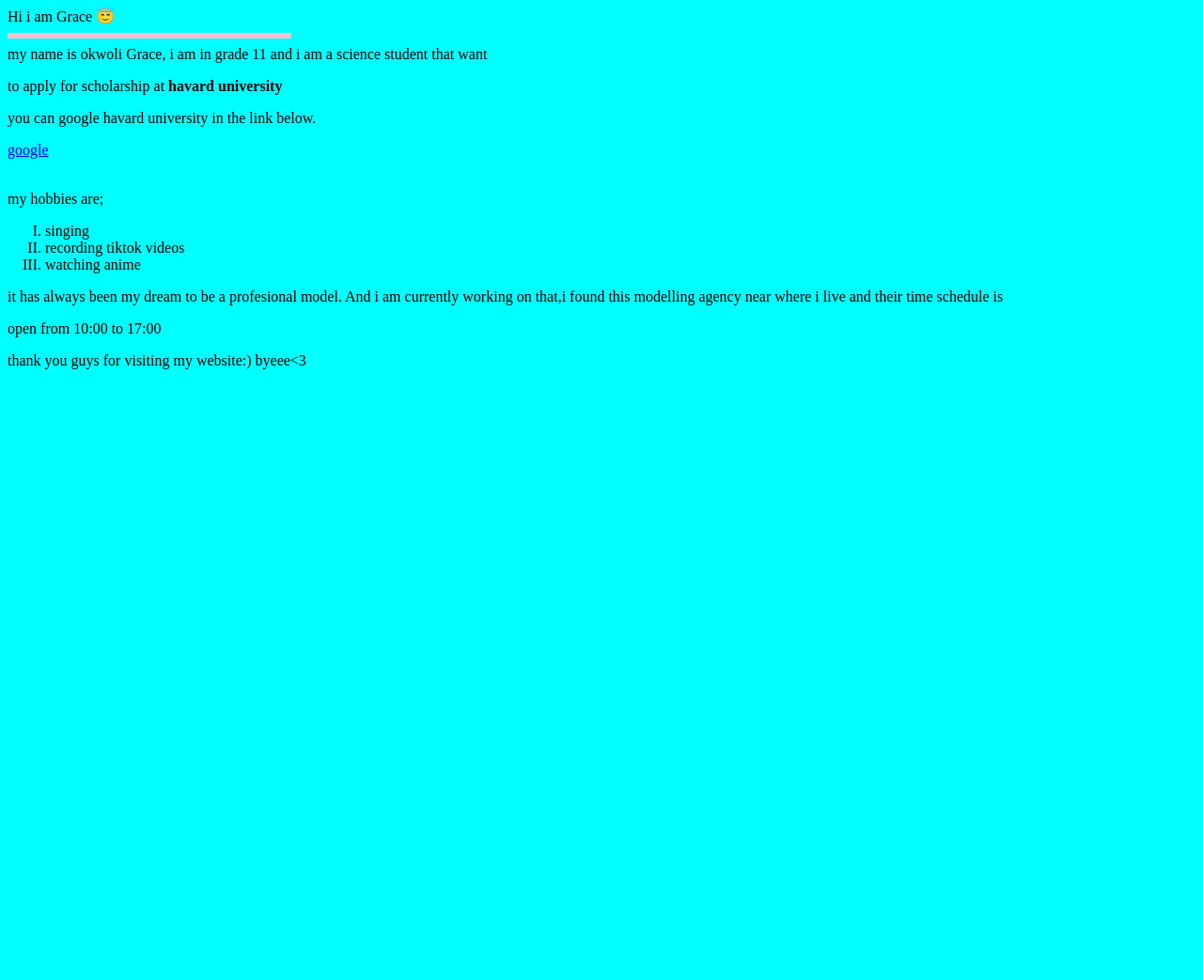
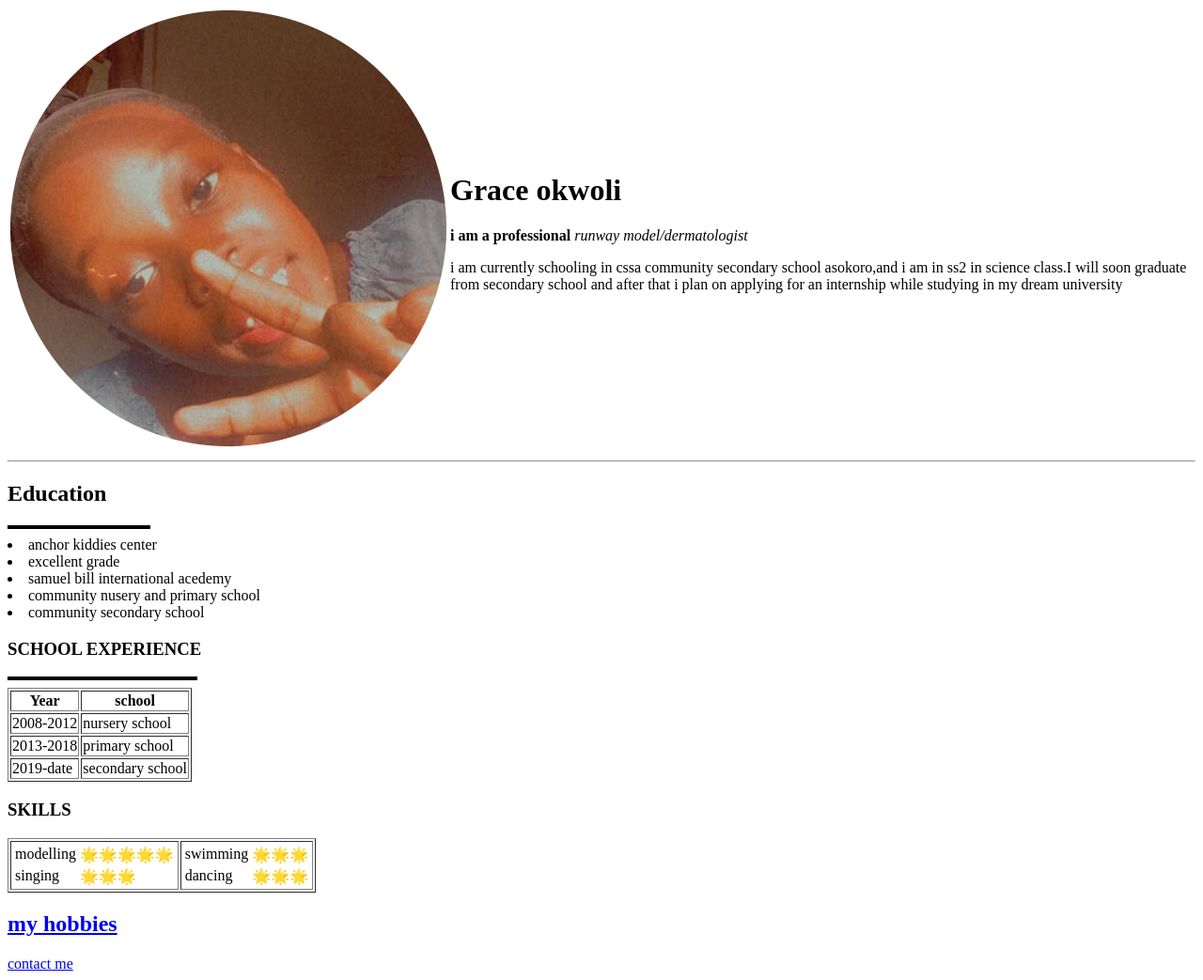
Before and after one commit to whoisgrace/grace.web, a plain HTML site: page index.html in a window 1280 px wide. Shown: the whole page at 94% size. Before the commit the page ends 800 px from the top, so only its background shows below. Drawn offline with Linux system fonts and the light colour scheme.

Commit message:
Add files via upload

```diff
--- a/index.html
+++ b/index.html
@@ -4,28 +4,97 @@
     <meta charset="UTF-8">
     <meta http-equiv="X-UA-Compatible" content="IE=edge">
     <meta name="viewport" content="width=device-width, initial-scale=1.0">
-    <title>grace's profile 😜</title>
-    <html>
-<body style="background-color:aqua;"
-<h1> Hi i am Grace 😇</h1>
-<hr size="6px" color="pink" width="300" align="left"
-<p> my name is okwoli Grace, i am in grade 11 and i am a science student that want</p>
-<p>to apply for scholarship at <strong>havard university</strong></p>
-<!..fun fact i always wanted to school there ever since i was little..>
-<p>you can google havard university in the link below.</p>
-<a href="https://www.google.com" <p> google </p> </a>
-<br> my hobbies are;
-<ol style="list-style-type:upper-roman">
-    <li>singing</li>
-    <li>recording tiktok videos</li>
-    <li>watching anime</li>
-    </ol>
-    <p> it has always been my dream to be a profesional model. And i am currently working on that,i found this modelling agency near where i live and their time schedule is</p>
-<p> open from <time> 10:00 </time>to  <time>17:00</time></p>
-<p> thank you guys for visiting my website:) byeee<3 </p>
+    <title> grace work</title>
+</head>
+<body>
+    <table>
+        <tbody>
+            <tr>
+                <td><img src="image/IMG-20210327-WA0001-modified.png" alt=""></td>
+                <td> <h1>Grace okwoli</h1>
+                    <p><strong>i am a professional</strong> <em> runway model/dermatologist</em></p>
+                    <p>i am currently schooling in cssa community secondary school asokoro,and i am in ss2 in science class.I will soon graduate from secondary school and after that i plan on applying for an internship while studying in my dream university</p></td>
+
+            </tr>
+        </tbody>
+    </table>
+
+<hr>
+<h2>Education</h2>
+<hr size="4px" color="black" width="150" align="left"
+<ol>
+    <li>anchor kiddies center</li>
+    <li>excellent grade</li>
+    <li>samuel bill international acedemy</li>
+    <li>community nusery and primary school</li>
+    <li>community secondary school </li>
+</ol>
+
+    <h3>SCHOOL EXPERIENCE</h3>
+    <hr size="4px" color="black" width="200" align="left">
+    <table border="1px">
+            <thead>
+                <tr>
+                    <th> Year </th>
+                    <th> school</th>
+                </tr>
+            </thead>
+            <tbody>
+            <tr>
+                <td> 2008-2012</td>
+                <td> nursery school</td>
+            </tr>
+            <tr>
+                <td> 2013-2018</td>
+                <td> primary school</td>
+            </tr>
+            <tr>
+                <td> 2019-date</td>
+                <td> secondary school</td>
+            </tr>
+            </tbody>
+            </table>
+
+    <h3> SKILLS </h3>
+    <table border="1px">
+        <tbody>
+            <tr>
+                <td>
+                    <table>
+                        <tbody>
+                        <tr>
+                            <td> modelling</td>
+                            <td> 🌟🌟🌟🌟🌟</td>
+                        </tr>
+                        <tr>
+                            <td> singing</td>
+                            <td> 🌟🌟🌟</td>
+                         </tr>
+                        </tbody>
+                    </table>
+                </td>
+                <td>
+                    <table>
+                        <tbody>
+                            <tr>
+                                <td> swimming</td>
+                                <td> 🌟🌟🌟</td>
+                            </tr>
+                            <tr>
+                                <td> dancing</td>
+                                <td> 🌟🌟🌟</td>
+                            </tr>
+                        </tbody>
+                    </table
+                </td>
+            </tr>
+        </tbody>
+    </table>
+    <h2> <a href="my hobbies.html">my hobbies</a></h2>
+    <a href="contact me.html">contact me</a>
+
 
 
 
 </body>
-</p>
 </html>
```
